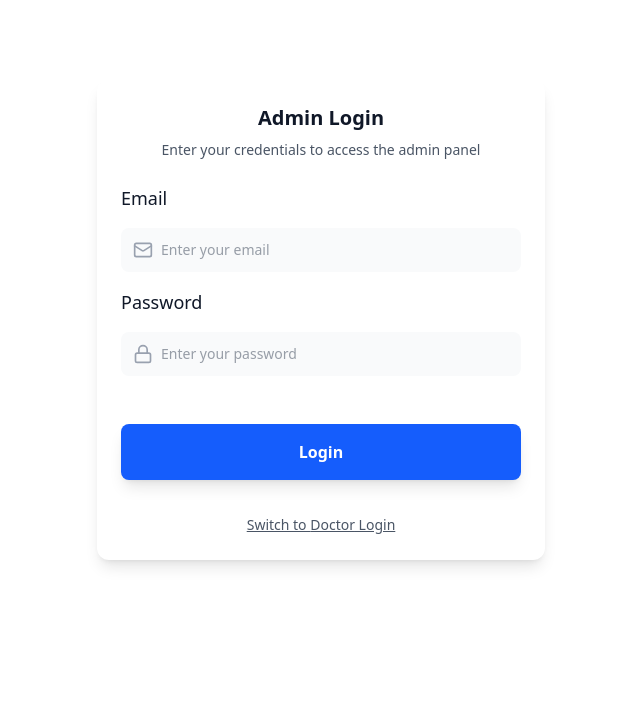
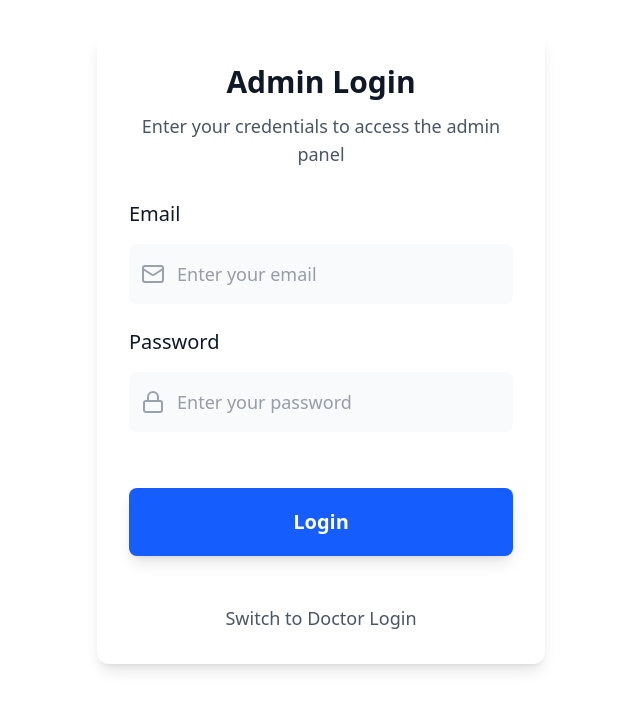
Before and after one commit to RajanJha2003/Prescripto, a React (Vite) app in the folder admin/: page / in a window 1280 px wide. Shown: the top 710 px of the page, without its empty margins (319-959 px from the left). Built offline with nearby package versions, Linux system fonts and the light colour scheme.

Commit message:
toastiy implemented

```diff
--- a/admin/package.json
+++ b/admin/package.json
@@ -14,7 +14,8 @@
     "@tailwindcss/vite": "^4.0.0",
     "lucide-react": "^0.473.0",
     "react": "^18.3.1",
-    "react-dom": "^18.3.1"
+    "react-dom": "^18.3.1",
+    "react-toastify": "^11.0.3"
   },
   "devDependencies": {
     "@eslint/js": "^9.17.0",
--- a/admin/src/App.jsx
+++ b/admin/src/App.jsx
@@ -1,10 +1,13 @@
 import React from 'react'
 import Login from './pages/Login'
+import { ToastContainer, toast } from 'react-toastify';
+
 
 const App = () => {
   return (
     <div className=''>
       <Login />
+      <ToastContainer />
     </div>
   )
 }
--- a/admin/src/pages/Login.jsx
+++ b/admin/src/pages/Login.jsx
@@ -2,81 +2,80 @@ import React, { useContext, useState } from 'react';
 import { UserIcon, MailIcon, LockIcon } from 'lucide-react';
 import { AdminContext } from '../context/AdminContext';
 import axios from 'axios';
+import { toast } from 'react-toastify';
 
 const Login = () => {
   const [state, setState] = useState('Admin');
   const [email, setEmail] = useState('');
   const [password, setPassword] = useState('');
 
-
-  const {setAdminToken,backendUrl}=useContext(AdminContext);
-
+  const { setAdminToken, backendUrl } = useContext(AdminContext);
 
   const onSubmitHandler = async (event) => {
     event.preventDefault();
+
     try {
-      if(state==='Admin'){
-        const {data}=await axios.post(backendUrl+'/api/admin/login',
-          {
-            email,password
-          }
-        )
+      if (state === 'Admin') {
+        const { data } = await axios.post(`${backendUrl}/api/admin/login`, {
+          email,
+          password
+        });
 
-        if(data.success){
-          localStorage.setItem('adminToken',data.token)
-          setAdminToken(data.token)
+        if (data.success) {
+          localStorage.setItem('adminToken', data.token);
+          setAdminToken(data.token);
+          toast.success('Login successful!');
+        } else {
+          toast.error(data.message || 'Login failed');
         }
-
-      }else{
-
       }
     } catch (error) {
-
+      toast.error(error.response?.data?.message || 'An error occurred');
     }
   };
 
   return (
     <form className="container mx-auto px-4 py-8 max-w-7xl min-h-[80vh] flex items-center">
-      <div className="bg-white rounded-xl shadow-lg p-6 w-full max-w-md mx-auto">
-        <div className="text-center mb-6">
-          <h2 className="text-xl font-semibold text-gray-900 mb-2">
+      <div className="bg-white rounded-xl shadow-lg p-8 w-full max-w-md mx-auto">
+        <div className="text-center mb-8">
+          <h2 className="text-3xl font-bold text-gray-900 mb-3">
             {state} Login
           </h2>
-          <p className="text-sm text-gray-600">
+          <p className="text-lg text-gray-600">
             Enter your credentials to access the admin panel
           </p>
         </div>
 
-        <div className="space-y-4">
+        <div className="space-y-6">
           <div>
-            <label className="text-lg font-medium text-gray-900 mb-4 block">
+            <label className="text-xl font-medium text-gray-900 mb-4 block">
               Email
             </label>
             <div className="relative">
-              <MailIcon className="w-5 h-5 absolute left-3 top-1/2 transform -translate-y-1/2 text-gray-400" />
+              <MailIcon className="w-6 h-6 absolute left-3 top-1/2 transform -translate-y-1/2 text-gray-400" />
               <input
                 type="email"
                 onChange={(e) => setEmail(e.target.value)}
                 value={email}
                 required
-                className="w-full px-4 py-3 pl-10 text-sm rounded-lg bg-gray-50 text-gray-700 hover:bg-gray-100 focus:ring-2 focus:ring-blue-600 focus:bg-white transition-all"
+                className="w-full px-4 py-4 pl-12 text-lg rounded-lg bg-gray-50 text-gray-700 hover:bg-gray-100 focus:ring-2 focus:ring-blue-600 focus:bg-white transition-all"
                 placeholder="Enter your email"
               />
             </div>
           </div>
 
           <div>
-            <label className="text-lg font-medium text-gray-900 mb-4 block">
+            <label className="text-xl font-medium text-gray-900 mb-4 block">
               Password
             </label>
             <div className="relative">
-              <LockIcon className="w-5 h-5 absolute left-3 top-1/2 transform -translate-y-1/2 text-gray-400" />
+              <LockIcon className="w-6 h-6 absolute left-3 top-1/2 transform -translate-y-1/2 text-gray-400" />
               <input
                 type="password"
                 onChange={(e) => setPassword(e.target.value)}
                 value={password}
                 required
-                className="w-full px-4 py-3 pl-10 text-sm rounded-lg bg-gray-50 text-gray-700 hover:bg-gray-100 focus:ring-2 focus:ring-blue-600 focus:bg-white transition-all"
+                className="w-full px-4 py-4 pl-12 text-lg rounded-lg bg-gray-50 text-gray-700 hover:bg-gray-100 focus:ring-2 focus:ring-blue-600 focus:bg-white transition-all"
                 placeholder="Enter your password"
               />
             </div>
@@ -85,16 +84,16 @@ const Login = () => {
           <button
             type="submit"
             onClick={onSubmitHandler}
-            className="w-full mt-8 bg-blue-600 text-white py-4 px-6 rounded-lg font-semibold hover:bg-blue-700 transition-colors shadow-lg"
+            className="w-full mt-8 bg-blue-600 text-white py-5 px-6 rounded-lg text-xl font-semibold hover:bg-blue-700 transition-colors shadow-lg focus:outline-none focus:ring-2 focus:ring-blue-500 focus:ring-offset-2"
           >
             Login
           </button>
 
-          <div className="text-center mt-4">
+          <div className="text-center mt-6">
             <button
               type="button"
               onClick={() => setState(state === 'Admin' ? 'Doctor' : 'Admin')}
-              className="text-sm text-gray-600 hover:text-gray-800 underline"
+              className="text-lg text-gray-600 hover:text-gray-800 hover:underline transition-colors"
             >
               Switch to {state === 'Admin' ? 'Doctor' : 'Admin'} Login
             </button>
```
Also changed, not shown: 1 other file (tests, documents, lock files or other folders).
